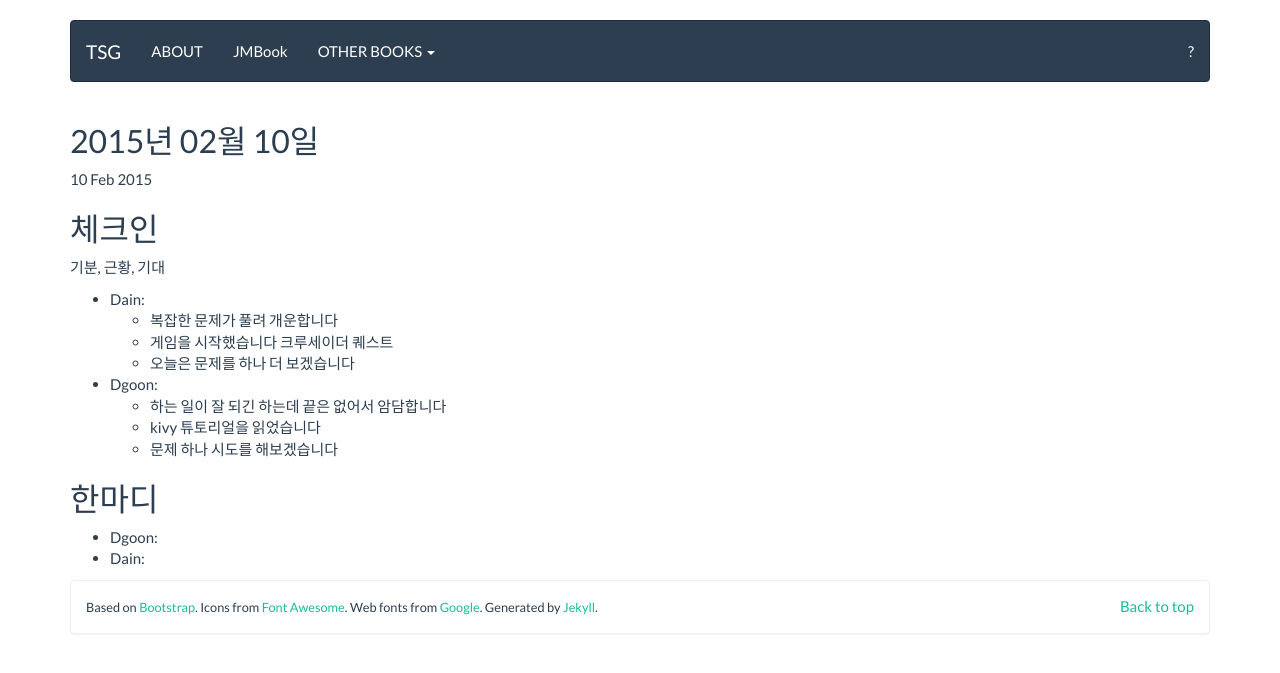
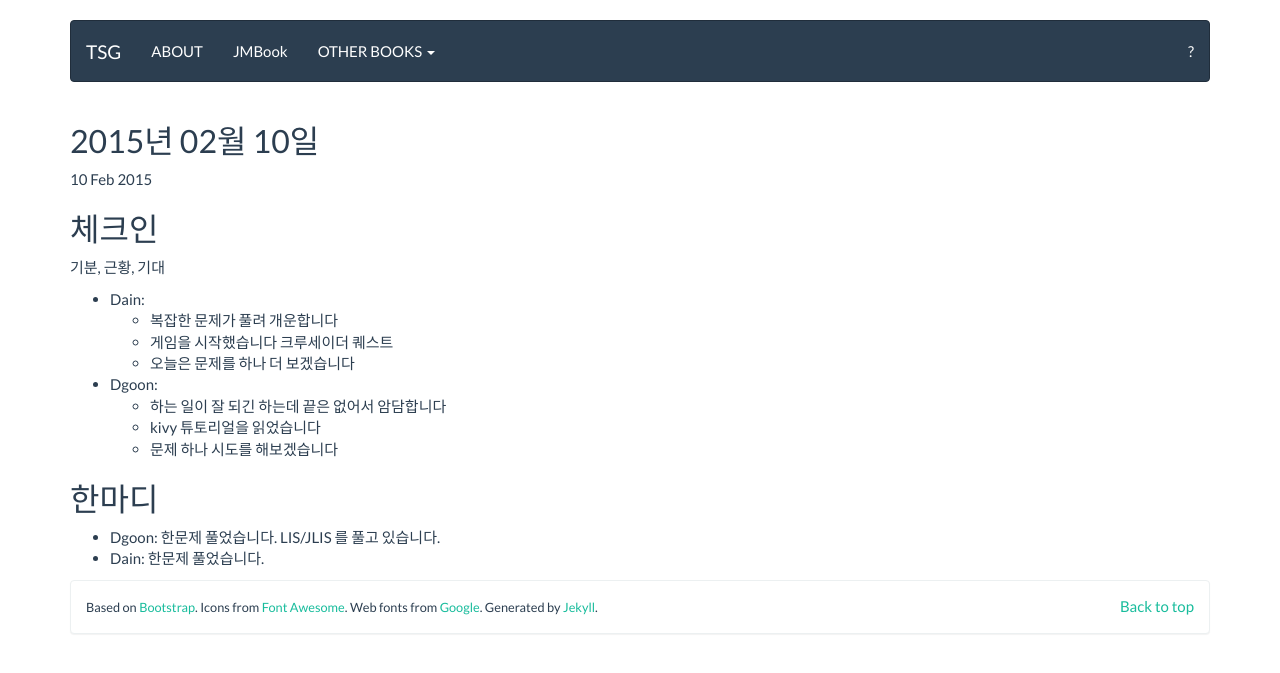
Before and after one commit to tuestudy/tuestudy.github.io, a Jekyll site: the page built from _posts/2015-02-10-jmbook.markdown, in a window 1280 px wide. Shown: the top 673 px of the page. Built offline with Jekyll 4.4.1, drawn with Linux system fonts in a browser that asks for light colours; Markdown is read by kramdown in place of the engine named in the settings.

Commit message:
2015/02/10 회고

```diff
--- a/_posts/2015-02-10-jmbook.markdown
+++ b/_posts/2015-02-10-jmbook.markdown
@@ -21,5 +21,5 @@
 
 ## 한마디
 
-* Dgoon:
-* Dain:
+* Dgoon: 한문제 풀었습니다. LIS/JLIS 를 풀고 있습니다.
+* Dain: 한문제 풀었습니다.
```
